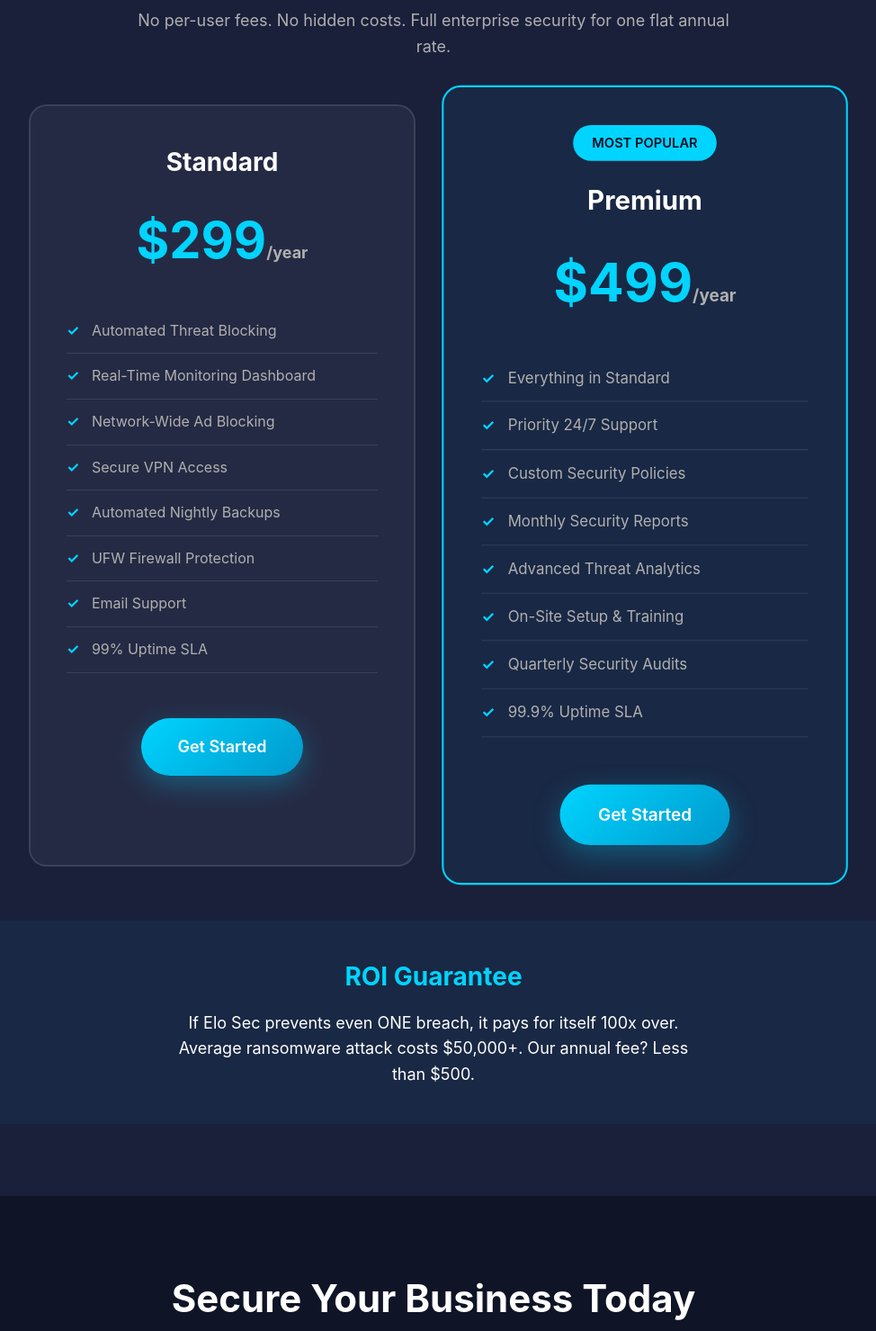
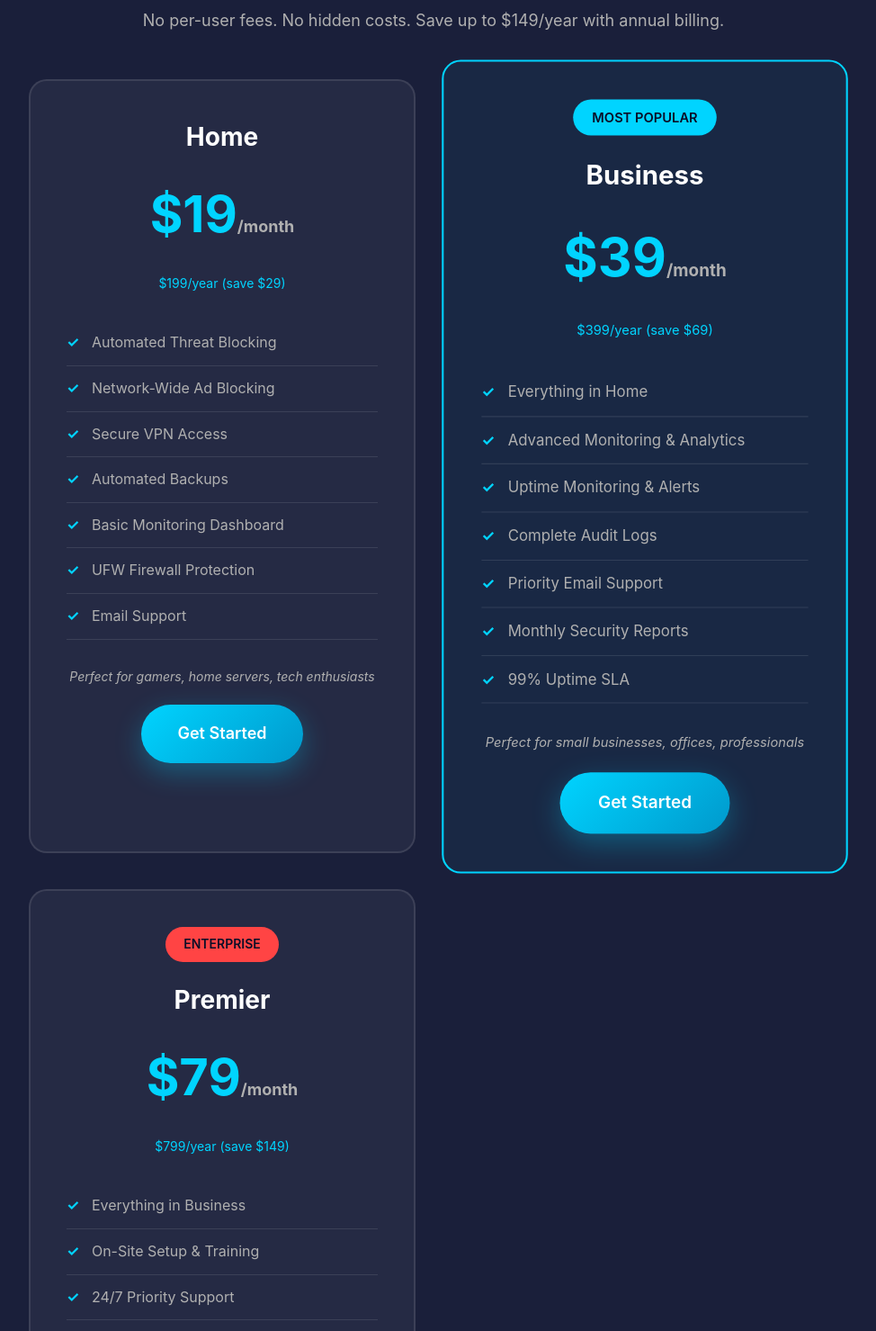
Before and after one commit to lddorse/elosec-landing, a plain HTML site: page index.html in a window 1280 px wide. Shown: the part 4300-5779 px from the top of the page at 90% size, without its empty margins (158-1132 px from the left). Drawn offline with Linux system fonts and the light colour scheme.

Commit message:
Update pricing details and contact form action

```diff
--- a/index.html
+++ b/index.html
@@ -645,40 +645,60 @@
         <div class="container">
             <h2 class="section-title">Simple, Transparent Pricing</h2>
             <p style="text-align: center; color: #b0b0b0; font-size: 18px; max-width: 700px; margin: 0 auto;">
-                No per-user fees. No hidden costs. Full enterprise security for one flat annual rate.
+                No per-user fees. No hidden costs. Save up to $149/year with annual billing.
             </p>
 
             <div class="pricing-cards">
                 <div class="pricing-card">
-                    <h3>Standard</h3>
-                    <div class="price">$299<span class="price-period">/year</span></div>
+                    <h3>Home</h3>
+                    <div class="price">$19<span class="price-period">/month</span></div>
+                    <p style="color: #00d4ff; font-size: 14px; margin-top: 10px;">$199/year (save $29)</p>
                     <ul class="pricing-features">
                         <li>Automated Threat Blocking</li>
-                        <li>Real-Time Monitoring Dashboard</li>
                         <li>Network-Wide Ad Blocking</li>
                         <li>Secure VPN Access</li>
-                        <li>Automated Nightly Backups</li>
+                        <li>Automated Backups</li>
+                        <li>Basic Monitoring Dashboard</li>
                         <li>UFW Firewall Protection</li>
                         <li>Email Support</li>
-                        <li>99% Uptime SLA</li>
                     </ul>
+                    <p style="color: #b0b0b0; font-size: 14px; margin-top: 20px; font-style: italic;">Perfect for gamers, home servers, tech enthusiasts</p>
                     <a href="#contact" class="cta-button">Get Started</a>
                 </div>
 
                 <div class="pricing-card featured">
                     <div class="pricing-badge">MOST POPULAR</div>
-                    <h3>Premium</h3>
-                    <div class="price">$499<span class="price-period">/year</span></div>
+                    <h3>Business</h3>
+                    <div class="price">$39<span class="price-period">/month</span></div>
+                    <p style="color: #00d4ff; font-size: 14px; margin-top: 10px;">$399/year (save $69)</p>
                     <ul class="pricing-features">
-                        <li>Everything in Standard</li>
-                        <li>Priority 24/7 Support</li>
+                        <li>Everything in Home</li>
+                        <li>Advanced Monitoring & Analytics</li>
+                        <li>Uptime Monitoring & Alerts</li>
+                        <li>Complete Audit Logs</li>
+                        <li>Priority Email Support</li>
+                        <li>Monthly Security Reports</li>
+                        <li>99% Uptime SLA</li>
+                    </ul>
+                    <p style="color: #b0b0b0; font-size: 14px; margin-top: 20px; font-style: italic;">Perfect for small businesses, offices, professionals</p>
+                    <a href="#contact" class="cta-button">Get Started</a>
+                </div>
+
+                <div class="pricing-card">
+                    <div class="pricing-badge" style="background: #ff4444;">ENTERPRISE</div>
+                    <h3>Premier</h3>
+                    <div class="price">$79<span class="price-period">/month</span></div>
+                    <p style="color: #00d4ff; font-size: 14px; margin-top: 10px;">$799/year (save $149)</p>
+                    <ul class="pricing-features">
+                        <li>Everything in Business</li>
+                        <li>On-Site Setup & Training</li>
+                        <li>24/7 Priority Support</li>
                         <li>Custom Security Policies</li>
-                        <li>Monthly Security Reports</li>
-                        <li>Advanced Threat Analytics</li>
-                        <li>On-Site Setup & Training</li>
                         <li>Quarterly Security Audits</li>
+                        <li>Compliance Documentation</li>
                         <li>99.9% Uptime SLA</li>
                     </ul>
+                    <p style="color: #b0b0b0; font-size: 14px; margin-top: 20px; font-style: italic;">Perfect for cannabis, law firms, healthcare</p>
                     <a href="#contact" class="cta-button">Get Started</a>
                 </div>
             </div>
@@ -686,7 +706,7 @@
             <div style="text-align: center; margin-top: 60px; padding: 40px; background: rgba(0, 212, 255, 0.05); border-radius: 15px;">
                 <h3 style="color: #00d4ff; font-size: 28px; margin-bottom: 15px;">ROI Guarantee</h3>
                 <p style="color: #fff; font-size: 18px; max-width: 600px; margin: 0 auto;">
-                    If Elo Sec prevents even ONE breach, it pays for itself 100x over. Average ransomware attack costs $50,000+. Our annual fee? Less than $500.
+                    If Elo Sec prevents even ONE breach, it pays for itself 100x over. Average ransomware attack costs $50,000+. Our Premier tier? Less than $800/year.
                 </p>
             </div>
         </div>
@@ -699,7 +719,7 @@
                 Schedule a free security assessment. See your real-time threat landscape. No obligation.
             </p>
 
-            <form class="contact-form" id="contactForm">
+            <form class="contact-form" id="contactForm" action="https://formspree.io/f/mrezgkpn" method="POST">
                 <div class="form-group">
                     <label for="name">Name *</label>
                     <input type="text" id="name" name="name" required>
@@ -748,13 +768,6 @@
                 }
             });
         });
-
-        // Form submission
-        document.getElementById('contactForm').addEventListener('submit', function(e) {
-            e.preventDefault();
-            alert('Thank you for your interest! We will contact you within 24 hours.');
-            this.reset();
-        });
     </script>
 </body>
 </html>
```
